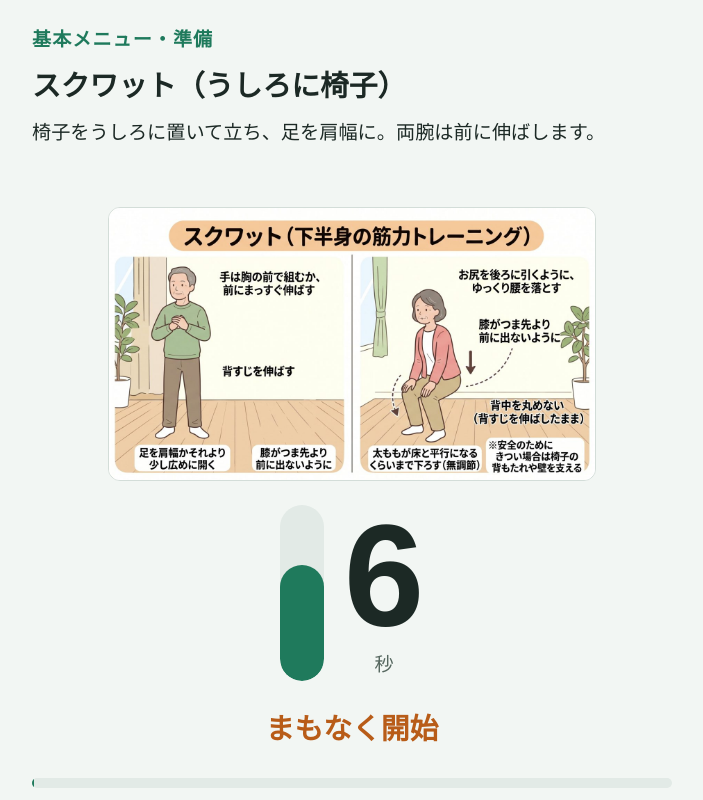
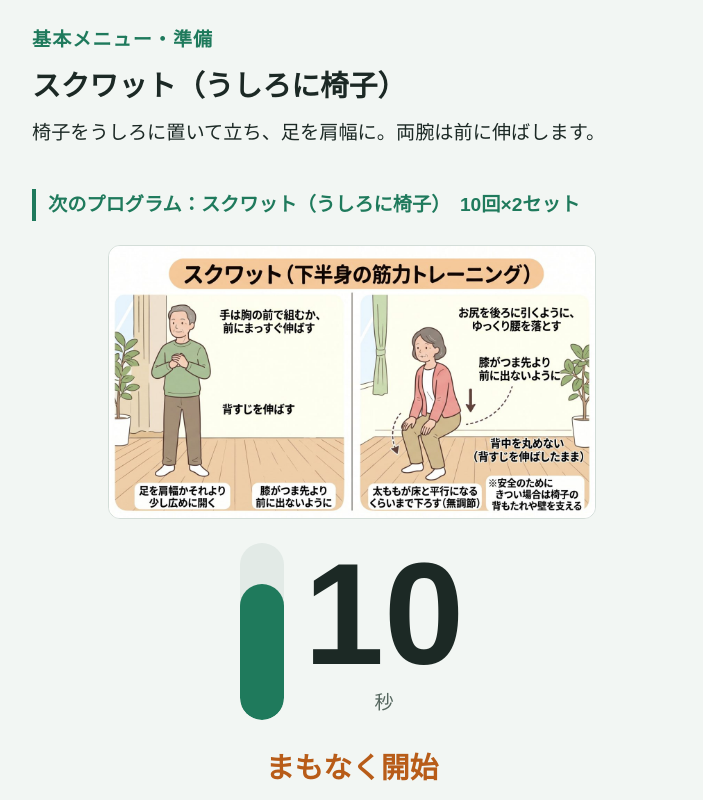
Before and after one commit to yasuhikokaori-spec/taiso, a plain HTML site: page index.html in a window 1280 px wide. Both pictures are taken after a click on the button "はじめる". Shown: the top 800 px of the page, without its empty margins (288-991 px from the left). Drawn offline with Linux system fonts and the light colour scheme; a web font is replaced by a local one.

Commit message:
Add files via upload

```diff
--- a/index.html
+++ b/index.html
@@ -153,6 +153,7 @@ button:focus-visible{outline:3px solid var(--warm);outline-offset:3px}
 .brow .pv small{color:var(--muted);font-size:.78rem}
 .brow:focus-visible{outline:3px solid var(--warm);outline-offset:2px}
 .vdate{font-size:.85rem;font-weight:400;color:var(--muted);margin-left:6px}
+.nextline{font-family:var(--f-display);font-weight:700;font-size:1.2rem;color:var(--accent);border-left:4px solid var(--accent);padding-left:12px;margin:0}
 .kcline{background:var(--bg);border-radius:12px;padding:10px 14px}
 .kcline b{font-family:var(--f-display);font-size:1.25rem;color:var(--warm)}
 .kcline small{color:var(--muted)}
@@ -335,11 +336,12 @@ button:focus-visible{outline:3px solid var(--warm);outline-offset:3px}
   <p class="hint">体力年齢の判定基準：中谷敏昭ら「30秒椅子立ち上がりテスト（CS-30テスト）成績の加齢変化と標準値の作成」臨床スポーツ医学 20(3), 2003／文部科学省「体力・運動能力調査」年齢別平均値（上体起こし）。判定は目安で、医学的な診断ではありません。持病のある方は、運動を始める前に医師に相談してください。</p>
   <section class="panel" aria-label="バージョン情報">
     <details class="guide-d">
-      <summary><h2>バージョン 1.8<small class="vdate">（2026年11月13日）</small></h2></summary>
+      <summary><h2>バージョン 1.9<small class="vdate">（2026年11月15日）</small></h2></summary>
       <div class="gd">
         <div class="tbl"><table>
           <thead><tr><th>版</th><th>日付</th><th>おもな変更</th></tr></thead>
           <tbody>
+            <tr><th>1.9</th><td>11/15</td><td>休憩中と種目が変わる前の準備で、「次のプログラムは ○○、14回（左右交互）×2セットです」と声と画面で案内</td></tr>
             <tr><th>1.8</th><td>11/13</td><td>性別を「女性」にした人に、ひざつき腕立て・かかと落とし・骨盤底筋トレを自動で追加</td></tr>
             <tr><th>1.7</th><td>11/13</td><td>③ 立ったまま（外出先）メニュー、3・5・7・10分の時間指定メニュー</td></tr>
             <tr><th>1.6</th><td>11/13</td><td>体重の記録とグラフ、週1回のお知らせ</td></tr>
@@ -361,6 +363,7 @@ button:focus-visible{outline:3px solid var(--warm);outline-offset:3px}
     <span class="kicker" id="kicker">準備</span>
     <h2 id="title"></h2>
     <p class="guide" id="guide"></p>
+    <p class="nextline" id="nextLine" hidden></p>
   </div>
   <div class="pic"><img id="runPic" src="squat.jpg" alt="" width="797" height="889"></div>
   <div class="meter">
@@ -437,11 +440,12 @@ function R(o){ // repeated movement
   return {src:o,name:o.name,desc:o.desc,pic:o.pic,count:lv=>`${sc(o.reps,lv)}回${o.alt?'（左右交互）':''}${(o.sets||1)>1?`×${o.sets}セット`:''}`,
     build(L,lv,K){
       const n=sc(o.reps,lv),sets=o.sets||1;
-      L.push({k:'prep',pic:o.pic,title:o.name,kicker:K+'・準備',dur:o.prepDur||8,guide:o.prepGuide,say:o.prepSay});
+      const nx={name:o.name,cnt:`${n}回${o.alt?'（左右交互）':''}${sets>1?`×${sets}セット`:''}`,cntSay:`${n}回${o.alt?'、左右交互':''}${sets>1?`、${sets}セット`:''}`};
+      L.push({k:'prep',pic:o.pic,title:o.name,kicker:K+'・準備',dur:o.prepDur||8,guide:o.prepGuide,say:o.prepSay,nx});
       for(let s=1;s<=sets;s++){
         for(let r=1;r<=n;r++)L.push(rep({pic:o.pic,title:o.name,kicker:sets>1?`${K}・${s} セット目 / ${sets}`:K,rep:r,of:n,
           ph:o.ph,guide:o.guide,say:o.sayRep?o.sayRep(r):String(r)}));
-        if(s<sets)L.push({k:'rest',pic:o.pic,title:'休憩',kicker:'ひと息',dur:o.rest||20,guide:'深呼吸して、肩の力を抜きましょう。',say:'休憩です。深呼吸しましょう。'});
+        if(s<sets)L.push({k:'rest',pic:o.pic,title:'休憩',kicker:'ひと息',dur:o.rest||20,guide:'深呼吸して、肩の力を抜きましょう。',say:'休憩です。',nextSet:{name:o.name,s:s+1,cnt:`${n}回${o.alt?'（左右交互）':''}`,cntSay:`${n}回${o.alt?'、左右交互':''}`}});
       }
     }};
 }
@@ -449,12 +453,13 @@ function H(o){ // timed hold, optionally per side
   return {src:o,name:o.name,desc:o.desc,pic:o.pic,count:lv=>`${o.sides?'左右 各':''}${fmt(scT(o.dur,lv))}${(o.sets||1)>1?`×${o.sets}セット`:''}`,
     build(L,lv,K){
       const d=scT(o.dur,lv),sets=o.sets||1,sides=o.sides?[['右','左'],['左','右']]:[[null,null]],sl=o.sideLabel||(a=>`（${a}足を上げる）`);
-      sides.forEach(([a,b])=>{
+      const nx={name:o.name,cnt:`${o.sides?'左右 各':''}${fmt(d)}${sets>1?`×${sets}セット`:''}`,cntSay:`${o.sides?'左右それぞれ':''}${fmt(d)}${sets>1?`、${sets}セット`:''}`};
+      sides.forEach(([a,b],si)=>{
         const t=a?o.name+sl(a):o.name;
-        L.push({k:'prep',pic:o.pic,title:t,kicker:K+'・準備',dur:o.prepDur||8,guide:o.prepGuide(b,a),say:o.prepSay(a,b)});
+        L.push({k:'prep',pic:o.pic,title:t,kicker:K+'・準備',dur:o.prepDur||8,guide:o.prepGuide(b,a),say:o.prepSay(a,b),...(si===0?{nx}:{})});
         for(let s=1;s<=sets;s++){
           L.push({k:'hold',pic:o.pic,title:t,kicker:sets>1?`${K}・${s} セット目 / ${sets}`:K,dur:d,label:o.label||'キープ',guide:o.guide,say:'スタート',end:o.endSay});
-          if(s<sets)L.push({k:'rest',pic:o.pic,title:'休憩',kicker:'ひと息',dur:o.rest||20,guide:'楽な姿勢で深呼吸。',say:'休憩です。'});
+          if(s<sets)L.push({k:'rest',pic:o.pic,title:'休憩',kicker:'ひと息',dur:o.rest||20,guide:'楽な姿勢で深呼吸。',say:'休憩です。',nextSet:{name:t,s:s+1,cnt:fmt(d),cntSay:fmt(d)}});
         }
       });
     }};
@@ -638,12 +643,29 @@ function quickSteps(p){
   L.push({k:'prep',title:`${p.mins}分メニュー`,kicker:'準備',dur:10,guide:`${n}種目を${work}秒ずつ行います。あいだに${rest}秒、次の準備の時間があります。`,say:`${p.mins}分メニューを始めます。${work}秒ずつ、${n}種目です。`});
   items.forEach((e,i)=>{
     const o=e.src||{},pg=typeof o.prepGuide==='function'?o.prepGuide('左','右'):(o.prepGuide||''),sw=!!o.sides;
-    L.push({k:'rest',pic:e.pic,title:'次は '+e.name,kicker:`${i+1} / ${n}`,dur:rest,guide:pg+(sw?'　途中で左右を入れかえます。':''),say:`次は、${e.name}。`});
+    L.push({k:'rest',pic:e.pic,title:'次は '+e.name,kicker:`${i+1} / ${n}`,dur:rest,guide:pg+(sw?'　途中で左右を入れかえます。':''),next:`次のプログラム：${e.name}　${work}秒${sw?'（途中で左右を入れかえ）':''}`,say:`次のプログラムは、${e.name}、${work}秒です。${sw?'途中で左右を入れかえます。':''}`});
     L.push({k:'hold',pic:e.pic,title:e.name,kicker:`${i+1} / ${n}`,dur:work,label:o.label||'リズムよく',guide:o.guide||e.desc,say:'スタート',sw,end:i===n-1?'おわりです。':null});
   });
   return L;
 }
 const blocks=p=>p.menu==='both'?['base','belly']:[p.menu];
+/* 休憩中に「次のプログラムは ○○、14回、左右交互、2セットです」と案内する */
+function announce(L){
+  L.forEach((st,i)=>{
+    if(st.k!=='rest'||st.ann)return;
+    let say='',show='';
+    if(st.nextSet){const x=st.nextSet;show=`次：${x.name} ${x.s}セット目　${x.cnt}`;say=`次は、${x.name}の${x.s}セット目、${x.cntSay}です。`}
+    else{const nx=L.slice(i+1).find(t=>t.nx);if(nx){show=`次のプログラム：${nx.nx.name}　${nx.nx.cnt}`;say=`次のプログラムは、${nx.nx.name}、${nx.nx.cntSay}です。`}}
+    if(say){st.say=(st.say||'')+say;st.next=show;st.ann=1}
+  });
+  /* 種目が変わるときの準備でも、回数とセット数を先に案内する */
+  L.forEach(st=>{
+    if(st.k!=='prep'||!st.nx||st.ann)return;
+    const x=st.nx,rest=String(st.say||'').replace(/^[^。]*。/,m=>m.includes(x.name)?'':m);
+    st.say=`次のプログラムは、${x.name}、${x.cntSay}です。${rest}`;st.next=`次のプログラム：${x.name}　${x.cnt}`;st.dur+=4;st.ann=1;
+  });
+  return L;
+}
 function steps(p=cur()){
   if(isQuick(p))return quickSteps(p);
   const M=MENUS[p.tier],L=[];
@@ -651,7 +673,7 @@ function steps(p=cur()){
     if(bi>0)L.push({k:'rest',title:'休憩',kicker:'ひと息',dur:M.rest,guide:'深呼吸して、次はおなかメニューです。',say:'休憩です。次はおなかメニューです。'});
     exOf(p.tier,b,p.sex).forEach(e=>e.build(L,p.level,CAT[b]));
   });
-  return L;
+  return announce(L);
 }
 
 /* ---- home UI ---- */
@@ -734,7 +756,7 @@ function show(id){['home','run','fin','test'].forEach(x=>$(x).hidden=x!==id);win
 function enter(n){
   i=n;const s=L[i];t0=performance.now();lastRem=-1;lastPhase='';
   const pic=$('runPic');pic.parentNode.hidden=!s.pic;if(s.pic&&!pic.src.endsWith(s.pic+'.jpg'))pic.src=s.pic+'.jpg';
-  $('kicker').textContent=s.kicker;$('title').textContent=s.title;$('guide').textContent=s.guide;
+  $('kicker').textContent=s.kicker;$('title').textContent=s.title;$('guide').textContent=s.guide;$('nextLine').textContent=s.next||'';$('nextLine').hidden=!s.next;
   say(s.say);
 }
 function start(){
--- a/sw.js
+++ b/sw.js
@@ -1,4 +1,4 @@
-const CACHE='taiso-v1.8';
+const CACHE='taiso-v1.9';
 const FILES=["./", "index.html", "manifest.webmanifest", "icon-192.png", "icon-512.png", "balance.jpg", "burpee.jpg", "climber.jpg", "cstest.jpg", "drawin.jpg", "heel.jpg", "hiplift.jpg", "jacks.jpg", "knee.jpg", "lunge.jpg", "march.jpg", "plank.jpg", "pushup.jpg", "sideplank.jpg", "squat.jpg", "squat2.jpg", "standtwist.jpg", "sutest.jpg", "twist.jpg", "wallpush.jpg"];
 self.addEventListener('install',e=>{e.waitUntil(caches.open(CACHE).then(c=>c.addAll(FILES)).then(()=>self.skipWaiting()))});
 self.addEventListener('activate',e=>{e.waitUntil(caches.keys().then(ks=>Promise.all(ks.filter(k=>k!==CACHE).map(k=>caches.delete(k)))).then(()=>self.clients.claim()))});
```
